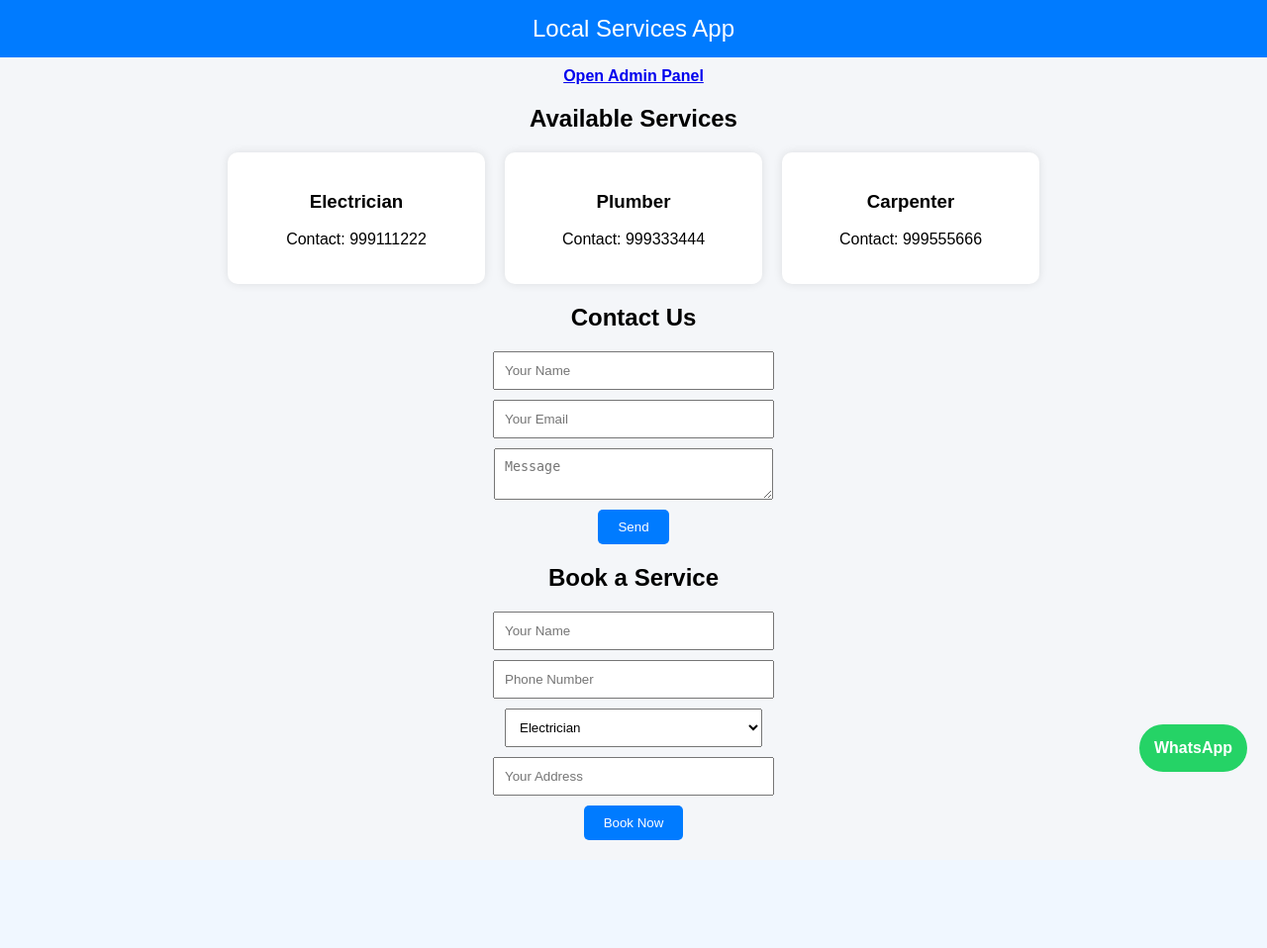
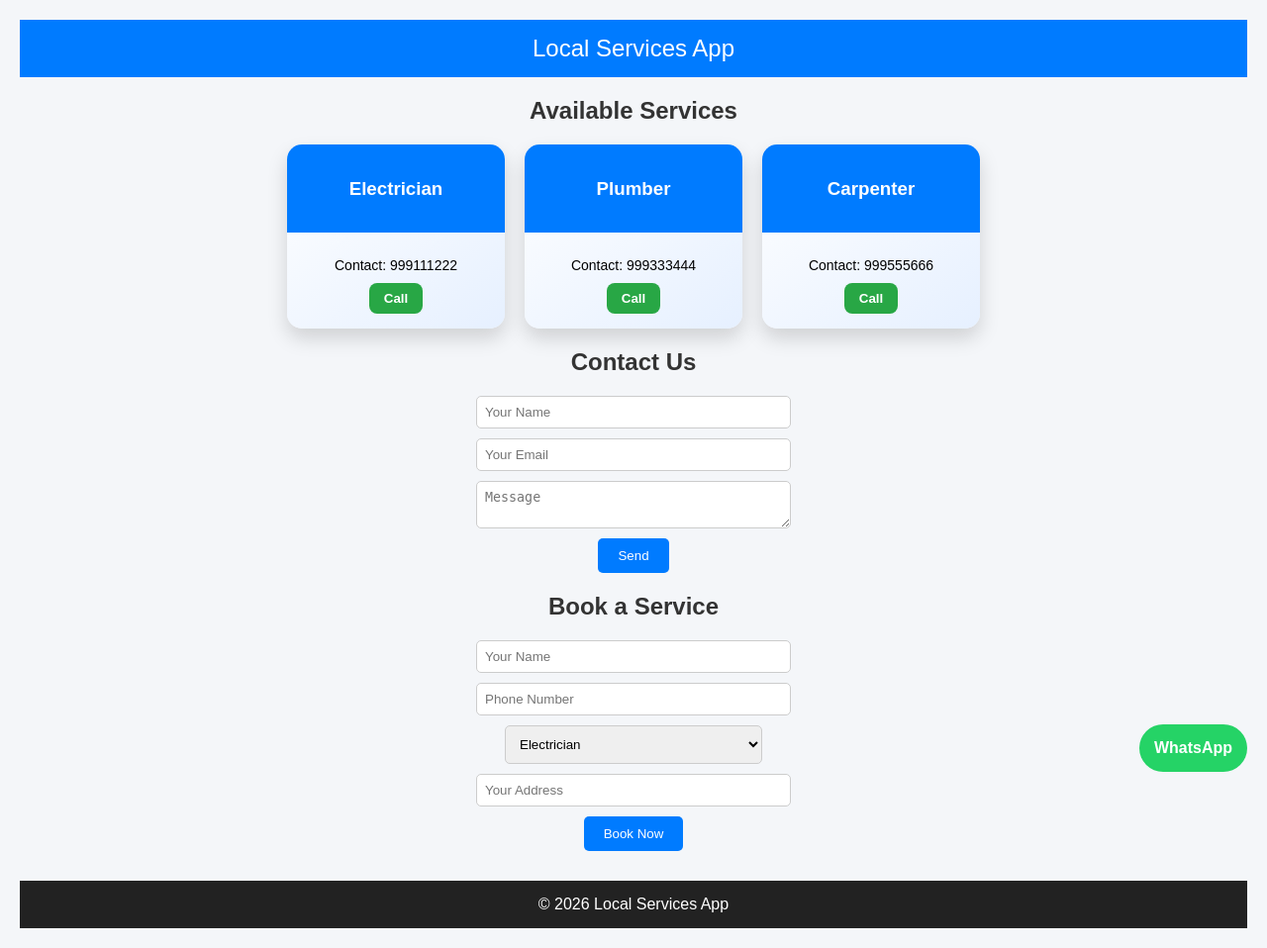
Before and after one commit to RizwanMansori/LocalServicesApp, a Flask app: page / in a window 1280 px wide. Shown: the whole page at 99% size. Before the commit the page ends 849 px from the top, so only its background shows below. Run offline with Flask 3, Linux system fonts and the light colour scheme.

Commit message:
Update index.html

```diff
--- a/templates/index.html
+++ b/templates/index.html
@@ -1,9 +1,12 @@
-<!DOCTYPE html><html lang="en">
+<!DOCTYPE html>
+<html lang="en">
 <head>
 <meta charset="UTF-8">
-<title>Local Services App</title><style>
+<title>Local Services App</title>
+<link rel="stylesheet" href="{{ url_for('static', filename='style.css') }}">
+<style>
 body{
-font-family: Arial;
+    font-family: Arial, sans-serif;
     margin:0;
     background:#f4f6f9;
     text-align:center;
@@ -16,45 +19,84 @@ padding:15px;
     font-size:24px;
 }
 
-.admin-link{
-margin:10px;
-display:block;
-font-weight:bold;
-}
-
 .services{
     display:flex;
     flex-wrap:wrap;
     justify-content:center;
     gap:20px;
-margin:20px;
+    margin:20px 0;
 }
 
 .card{
-background:white;
-width:220px;
-padding:20px;
-border-radius:10px;
-box-shadow:0 0 10px rgba(0,0,0,0.1);
+    background: linear-gradient(145deg, #ffffff, #e6f0ff);
+    border-radius: 15px;
+    box-shadow: 0 10px 20px rgba(0,0,0,0.15);
+    width: 220px;
+    overflow: hidden;
+    transition: transform 0.3s, box-shadow 0.3s;
+}
+
+.card:hover{
+    transform: translateY(-5px);
+    box-shadow: 0 15px 25px rgba(0,0,0,0.25);
+}
+
+.card-header{
+    background:#007BFF;
+    color:white;
+    padding:15px;
+    text-align:center;
+}
+
+.card-body{
+    padding:15px;
+    text-align:center;
+}
+
+.card-body p{
+    margin:10px 0;
+    font-size:14px;
+}
+
+.card-body button{
+    padding:8px 15px;
+    border:none;
+    border-radius:8px;
+    background:#28a745;
+    color:white;
+    cursor:pointer;
+    font-weight:bold;
+    transition: background 0.3s;
+}
+
+.card-body button:hover{
+    background:#218838;
 }
 
 form{
     margin:20px;
 }
 
-input,textarea,select{
+input, textarea, select{
     display:block;
     margin:10px auto;
     padding:10px;
     width:260px;
+    border-radius:5px;
+    border:1px solid #ccc;
 }
 
-button{
+button.submit-btn{
     padding:10px 20px;
     background:#007BFF;
     color:white;
     border:none;
     border-radius:5px;
+    cursor:pointer;
+}
+
+button.submit-btn:hover{
+    background:#0056b3;
 }
 
 .whatsapp{
@@ -67,34 +109,62 @@ padding:15px;
     border-radius:50px;
     text-decoration:none;
     font-weight:bold;
+    font-size:16px;
 }
-</style></head><body><header>
-Local Services App
-</header><a href="/admin" class="admin-link">Open Admin Panel</a>
 
-<h2>Available Services</h2><div class="services">{% for service in services %}
+footer{
+    background:#222;
+    color:white;
+    padding:15px;
+    margin-top:30px;
+}
+</style>
+</head>
+<body>
+<header>Local Services App</header>
 
+<h2>Available Services</h2>
+<div class="services">
+  {% for service in services %}
   <div class="card">
+    <div class="card-header">
       <h3>{{ service.name }}</h3>
+    </div>
+    <div class="card-body">
       <p>Contact: {{ service.contact }}</p>
-</div>{% endfor %}
+      <button onclick="window.location.href='tel:{{ service.contact }}'">Call</button>
+    </div>
+  </div>
+  {% endfor %}
+</div>
 
-</div><h2>Contact Us</h2>{% if success %}
-
-<p>Your message has been sent!</p>
-{% endif %}<form method="post" action="/contact">
+<h2>Contact Us</h2>
+{% if success %}
+<p style="color:green;font-weight:bold;">Your message has been sent!</p>
+{% endif %}
+<form method="post" action="/contact">
     <input type="text" name="name" placeholder="Your Name" required>
     <input type="email" name="email" placeholder="Your Email" required>
     <textarea name="message" placeholder="Message" required></textarea>
-<button type="submit">Send</button>
-</form><h2>Book a Service</h2><form method="post" action="/booking"><input type="text" name="name" placeholder="Your Name" required><input type="tel" name="phone" placeholder="Phone Number" required><select name="service">
+    <button type="submit" class="submit-btn">Send</button>
+</form>
+
+<h2>Book a Service</h2>
+<form method="post" action="/booking">
+    <input type="text" name="name" placeholder="Your Name" required>
+    <input type="tel" name="phone" placeholder="Phone Number" required>
+    <select name="service">
         <option>Electrician</option>
         <option>Plumber</option>
         <option>Carpenter</option>
         <option>AC Repair</option>
-</select><input type="text" name="address" placeholder="Your Address" required><button type="submit">Book Now</button>
+    </select>
+    <input type="text" name="address" placeholder="Your Address" required>
+    <button type="submit" class="submit-btn">Book Now</button>
+</form>
 
-</form><a href="https://wa.me/919193626374" class="whatsapp" target="_blank">
-WhatsApp
-</a></body>
+<a href="https://wa.me/919193626374" class="whatsapp" target="_blank">WhatsApp</a>
+
+<footer>© 2026 Local Services App</footer>
+</body>
 </html>
```
Lines whose indentation alone changed are shown as unchanged.
